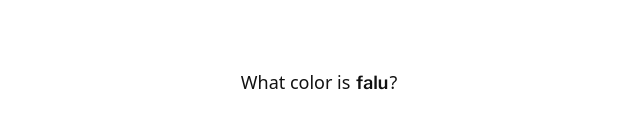
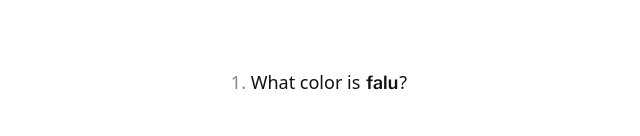
Before and after one commit to skullface/color-tangle, a Next.js app: page / in a window 1280 px wide. Both pictures are taken after a click on the button "Start". Shown: the part 152-288 px from the top of the page, without its empty margins (321-961 px from the left). Built offline with nearby package versions, Linux system fonts and the light colour scheme.

Commit message:
show round number

```diff
--- a/components/Round.tsx
+++ b/components/Round.tsx
@@ -45,6 +45,9 @@ export function Round({
   return (
     <main className="flex flex-col items-center justify-center gap-8">
       <p className="font-newsreader text-center text-lg">
+        <span className="opacity-50" aria-label={`Round ${roundNumber}`}>
+          {roundNumber}.
+        </span>{" "}
         What color is{" "}
         <strong className="font-semibold font-franklin px-px">
           {target.name.toLowerCase()}
```
